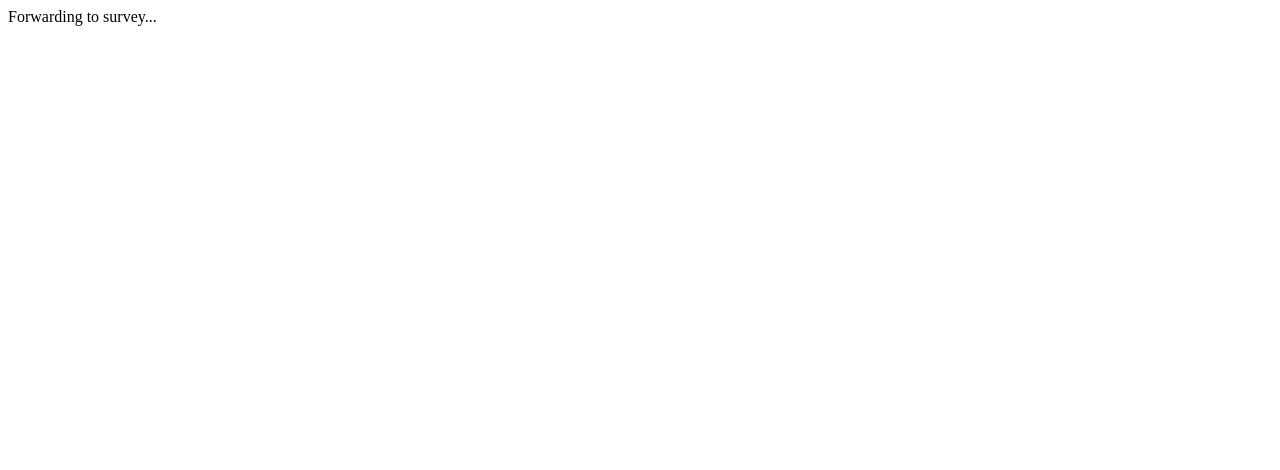
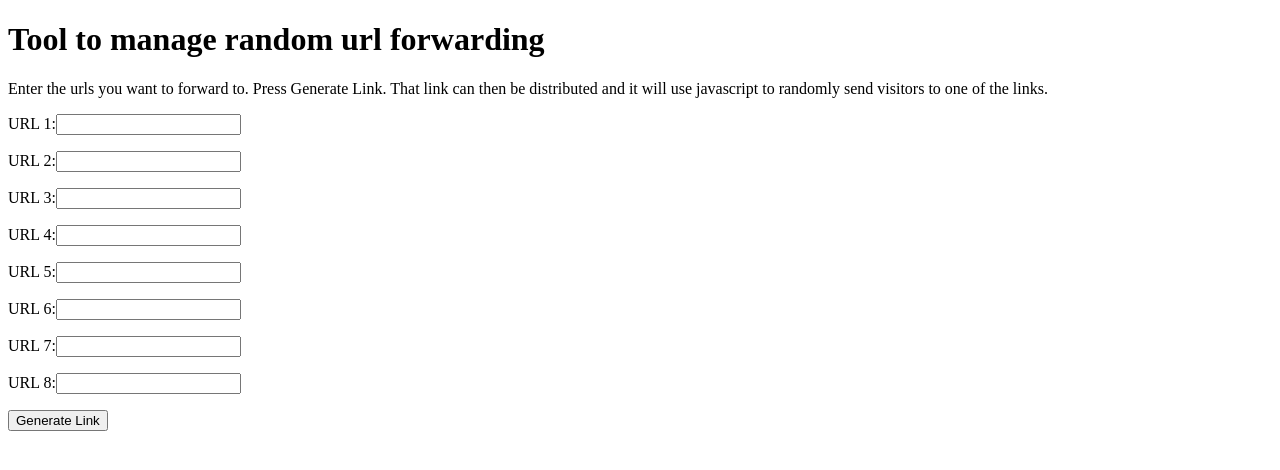
Before and after one commit to calledit/survey-randomization, a plain HTML site: page index.html in a window 1280 px wide. Drawn offline with Linux system fonts and the light colour scheme.

Commit message:
Inital working commit

```diff
--- a/index.html
+++ b/index.html
@@ -4,15 +4,76 @@
 <head>
   <meta charset="utf-8">
 
-  <title>The HTML5 Herald</title>
+  <title>Survey randomization</title>
   <meta name="description" content="forwards user to random website from parameters">
 
-   <script>
-  </script>
+	<script>
+		var urlParams = new URLSearchParams(document.location.search)
+		var links = urlParams.getAll('l')
+
+
+		function getRandomInt(min, max) {
+			min = Math.ceil(min);
+			max = Math.floor(max);
+			return Math.floor(Math.random() * (max - min + 1)) + min;
+		}
+
+		if(links.length != 0){
+			console.log(links)
+			var rand = getRandomInt(0, links.length - 1)
+			var forward_url = links[rand];
+			//document.location.href = forward_url;
+		}
+
+
+		function generateURL(){
+			var input_links = document.getElementsByTagName('input')
+
+			var link = [];
+			for(var x=0;x<input_links.length;x++){
+				if(input_links[x].value != ""){
+					link.push('l='+encodeURIComponent(input_links[x].value));
+				}
+			}
+
+
+			var url = document.location.protocol + '//' + document.location.host + document.location.pathname + '?' + link.join('&');
+			if(url.length >= 2048){
+				url = 'URL is to long (over the 2048 character limit) use url shortener to make it shorter';
+			}
+			document.getElementById("link").innerHTML = url;
+
+		}
+	</script>
 
 </head>
 
 <body>
- Forwarding to survey...
+	<div id="forwarding">
+		Forwarding to survey...
+	</div>
+
+	<div id="form" style="display:none;">
+		<h1>Tool to manage random url forwarding</h1>
+		<p>Enter the urls you want to forward to. Press Generate Link. That link can then be distributed and it will use javascript to randomly send visitors to one of the links.</p>
+		<p>URL 1:<input type="text" name="l2"></p>
+		<p>URL 2:<input type="text" name="l2"></p>
+		<p>URL 3:<input type="text" name="l2"></p>
+		<p>URL 4:<input type="text" name="l2"></p>
+		<p>URL 5:<input type="text" name="l2"></p>
+		<p>URL 6:<input type="text" name="l2"></p>
+		<p>URL 7:<input type="text" name="l2"></p>
+		<p>URL 8:<input type="text" name="l2"></p>
+		<button onclick="generateURL()">Generate Link</button>
+		<p id="link"></p>
+	</div>
+	<script>
+		if(links.length == 0){//Show form
+			document.getElementById("form").style = "";
+			document.getElementById("forwarding").style.display = "none";
+		}else{
+			document.getElementById("forwarding").innerHTML = "forwarding to: <a href=\""+forward_url+"\">"+forward_url+"</a>";
+		}
+	</script>
 </body>
 </html>
```
